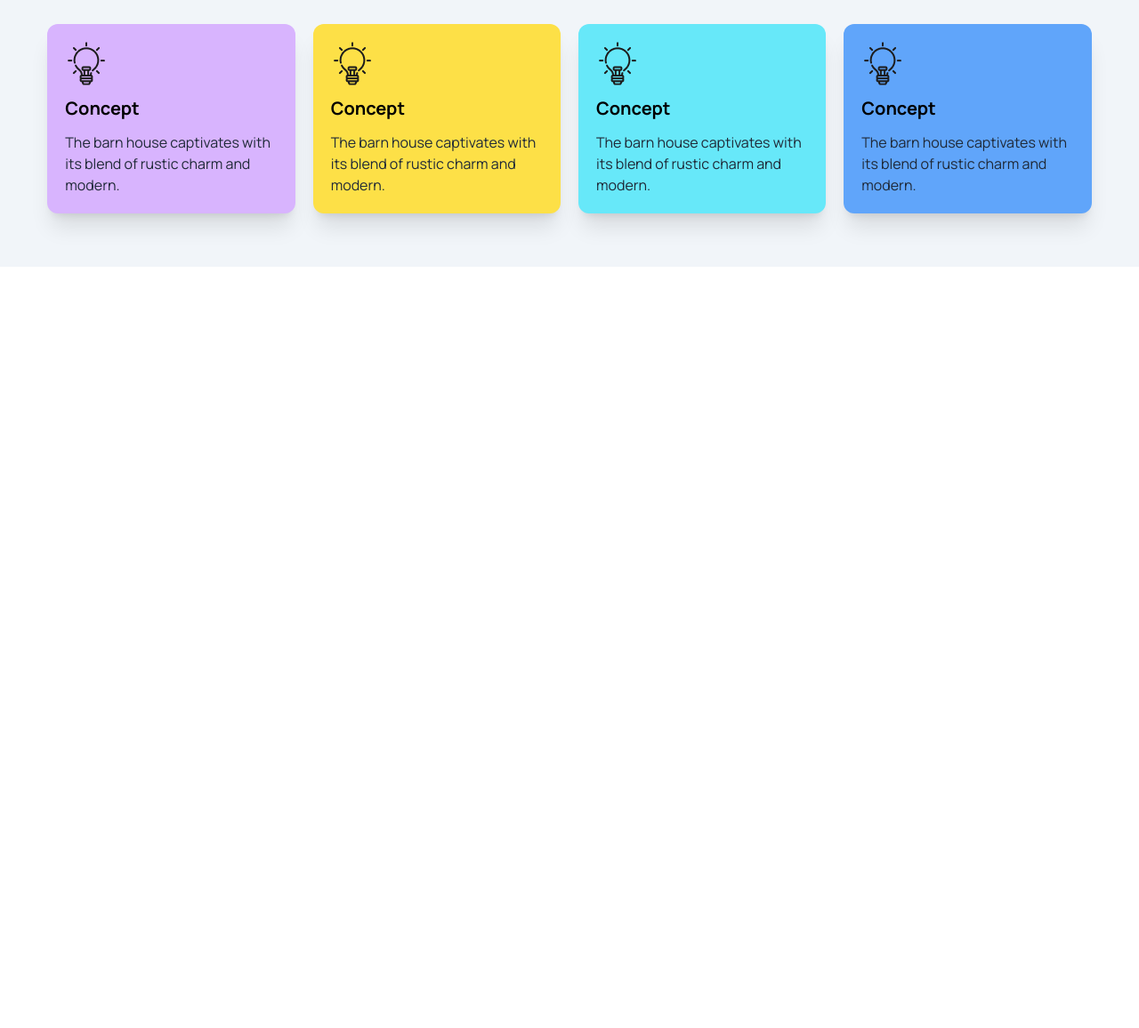
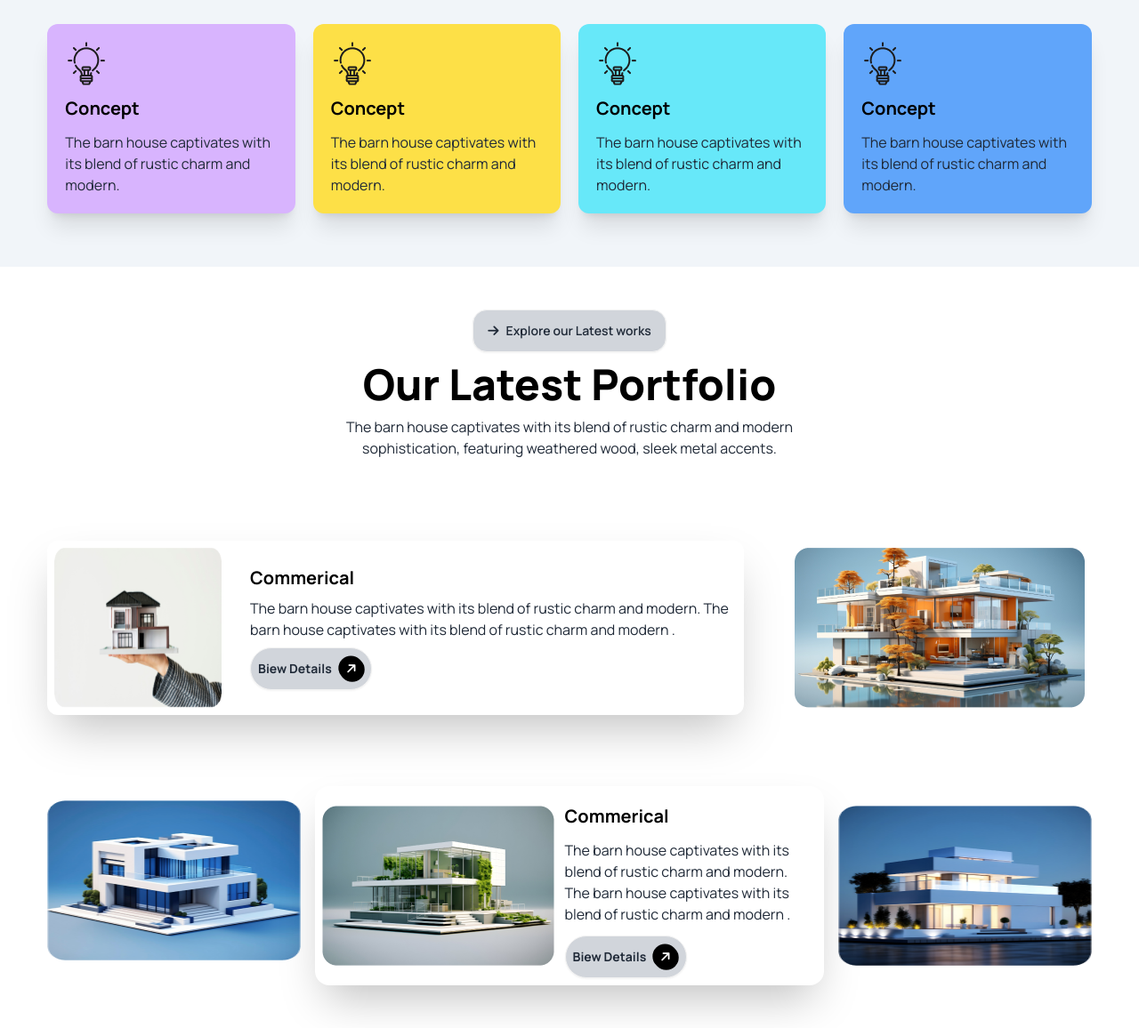
Before and after one commit to Rahul-4u/B10-Assignment-03, a website: page index.html in a window 1280 px wide. Shown: the part 1787-2943 px from the top of the page at 89% size. Before the commit the page ends 2087 px from the top, so only its background shows below. Drawn offline with nearby package versions, Linux system fonts and the light colour scheme.

Commit message:
our latest portfolio section add

```diff
--- a/index.html
+++ b/index.html
@@ -237,6 +237,69 @@
 
       </section>
 
+           <!-- -------Our latest portfolio Srart-------- -->
+            <section class="w-full">
+<!------------- our latest  div start ------------>
+             <div class="w-11/12 mx-auto my-12 ">
+                <!-- our latest content div start -->
+                 <div class="md:w-1/2 mx-auto text-center space-y-3">
+                         <a href="/" class="btn bg-gray-300 rounded-2xl"> <i class="fa-solid fa-arrow-right"></i> <span>Explore our Latest works</span></a>
+                        <br>
+                         <h1 class="md:text-5xl text-3xl text-black font-[900]">Our Latest Portfolio</h1>
+                        <p>The barn house captivates with its blend of rustic charm and modern sophistication, featuring weathered wood, sleek metal accents.</p>
+               </div>
+               <br>
+               <!-- out latest card  div start -->
+                <!-- card 1 -->
+                <div class="md:flex md:my-12 items-center  my-5 w-full mx-auto justify-between">
+                  <div class="md:flex items-center md:space-x-8 p-2 rounded-xl md:w-2/3 shadow-2xl my-5">
+                    <!--  -->
+                    <div><img class="h-[180px] w-[350px]" src="assets/img1.png" alt=""></div>
+                    <div class="space-y-2">
+                      <h2 class="text-xl font-bold text-black">Commerical</h2>
+                      <p>The barn house captivates with its blend of rustic charm and modern. The barn house captivates with its blend of rustic charm and modern .</p>
+                      <button class="btn bg-gray-300 rounded-3xl p-2"><span class="font-bold">Biew Details</span> <i class="fa-solid font-bold fa-arrow-right bg-black text-white p-2  rounded-full -rotate-45"></i> </button>
+                    </div>
+                  </div>
+                  <!--  -->
+                  <div class="md:w-1/3 px-2  flex md:justify-end">
+                    <img class=" " src="assets/img2.png" alt="">
+                  </div>
+                </div>
+
+
+                <!-- card -2 div -->
+                 <!--  -->
+                 <div class="md:flex mt-5 space-y-3 items-center gap-4">
+
+                  <!--  -->
+
+                  <div class="md:w-1/3 ">
+                    <img class="mx-auto flex-end h-[180px] w-full " src="assets/img3.png" alt="">
+
+                  </div>
+
+                  <div class="md:w-2/3 md:flex space-y-3 items-center space-x-3 mx-auto bg-white rounded-2xl p-2 shadow-2xl">
+                    <div><img class="h-[180px] w-full" src="assets/img4.png" alt=""></div>
+                    <div class="items-center space-y-3 md:w-1/2">
+                      <h2 class="text-xl font-bold  text-black">Commerical</h2>
+                      <p>The barn house captivates with its blend of rustic charm and modern. The barn house captivates with its blend of rustic charm and modern .</p>
+                      <button class="btn bg-gray-300 rounded-3xl p-2"><span class="font-bold">Biew Details</span> <i class="fa-solid font-bold fa-arrow-right bg-black text-white p-2  rounded-full -rotate-45"></i> </button>
+                    </div>
+
+                  </div>
+                  <!--  -->
+                  <div class="md:w-1/3">
+                    <img class="mx-auto flex-end h-[180px] w-full" src="assets/img5.png" alt="">
+
+                  </div>
+                 </div>
+
+               <!-- -- -->
+              </div>
+
+            </section>
+
    </main>
    <!-- -----main Section End -->
 
```
